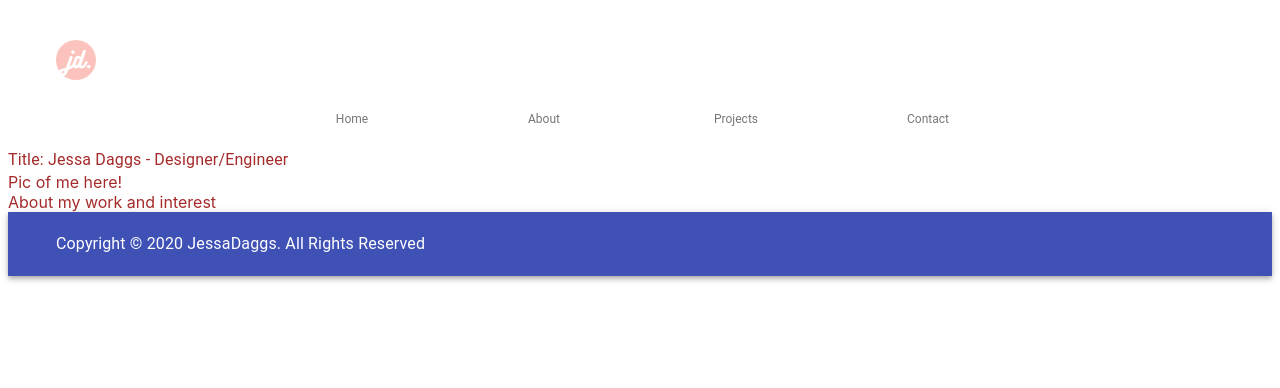
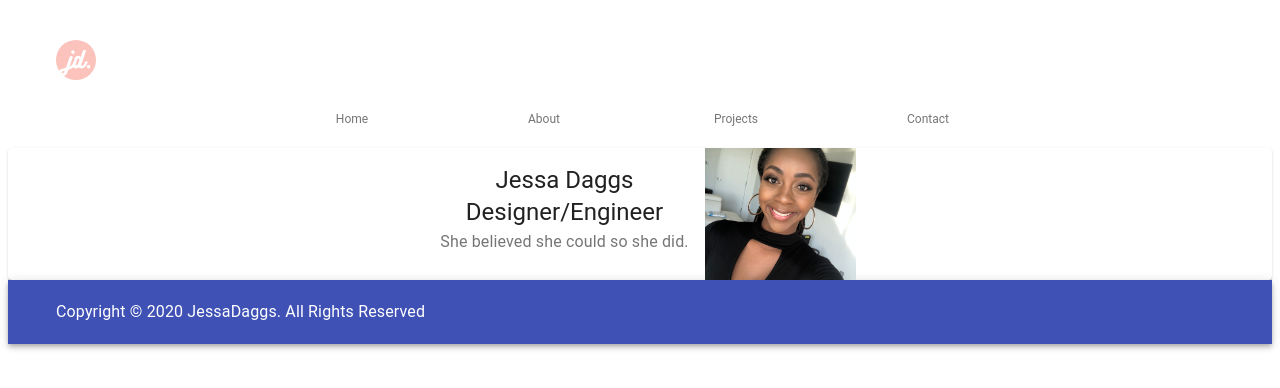
Before and after one commit to jldaggs88/engi-website, a React app: page / in a window 1280 px wide. Shown: the top 388 px of the page. Built offline with nearby package versions, Linux system fonts and the light colour scheme; some icons are missing.

Commit message:
Recommit

```diff
--- a/src/components/Content/Home.jsx
+++ b/src/components/Content/Home.jsx
@@ -1,12 +1,55 @@
 import React from 'react';
+import { makeStyles, useTheme } from '@material-ui/core/styles';
+import Card from '@material-ui/core/Card';
+import CardContent from '@material-ui/core/CardContent';
+import CardMedia from '@material-ui/core/CardMedia';
 import Typography from '@material-ui/core/Typography';
+
+import jessa1 from '../../Brand/jessa1.png';
+
+const useStyles = makeStyles((theme) => ({
+  root: {
+    display: 'flex',
+    justifyContent: 'center',
+    minWidth: 345,
+  },
+  details: {
+    display: 'flex',
+    flexDirection: 'column',
+  },
+  content: {
+    flex: '1 0 auto',
+  },
+  cover: {
+    width: 151,
+  }
+}));
+
 
 const Home = () => {
 
+  const classes = useStyles();
+  const theme = useTheme();
+
   return <div>
-    <Typography>Title: Jessa Daggs - Designer/Engineer</Typography>
-    <div>Pic of me here!</div>
-    <div>About my work and interest</div>
+    <div style={{ width: '100%' }}>
+      <Card className={classes.root}>
+      <div className={classes.details}>
+        <CardContent className={classes.content}>
+          <Typography align="center" variant="h5" >Jessa Daggs</Typography>
+          <Typography align="center" variant="h5" >Designer/Engineer</Typography>
+          <Typography variant="subtitle1" color="textSecondary">
+            She believed she could so she did.
+          </Typography>
+        </CardContent>
+      </div>
+      <CardMedia
+        className={classes.cover}
+        image={jessa1}
+      />
+    </Card>
+
+    </div>
   </div>;
 };
 
```
Also changed, not shown: src/Brand/jessa1.png (added).
